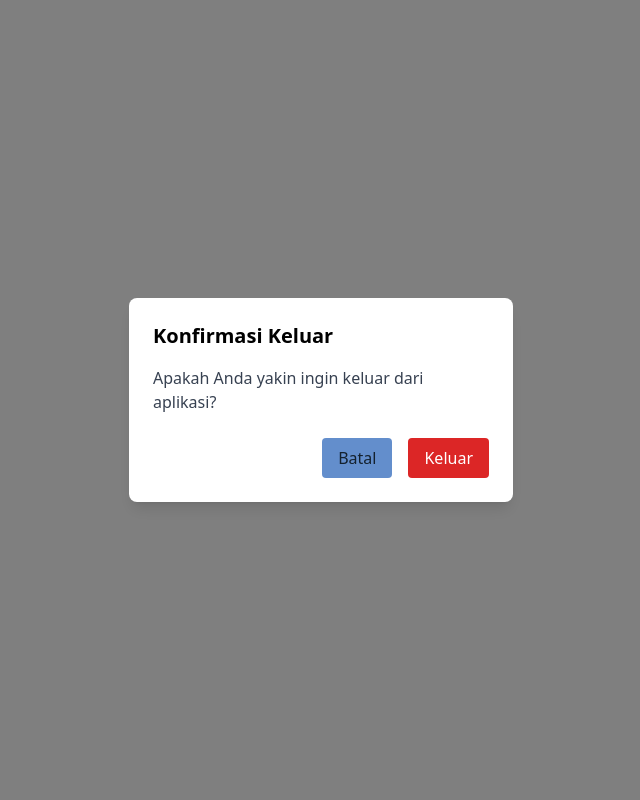
After one commit to TK-17-BASDAT/tk17, a Django app: page /auth/logout/ in a window 1280 px wide. The commit adds this page. Shown: the whole page, without its empty margins (319-959 px from the left). Run offline with Django 5.2, Linux system fonts and the light colour scheme; some libraries are stand-ins or nearby versions.

Commit message:
add logout

```diff
--- /dev/null
+++ b/authentication/templates/authentication/logout.html
@@ -0,0 +1,43 @@
+{% extends "base.html" %}
+{% load static %}
+
+{% block content %}
+  <!-- Modal Konfirmasi Logout -->
+  <div id="logout-modal"
+       class="fixed inset-0 z-50 flex items-center justify-center bg-black bg-opacity-50">
+    <div class="bg-white rounded-lg shadow-lg w-full max-w-sm mx-4 p-6">
+      <h2 class="text-xl font-semibold mb-4">Konfirmasi Keluar</h2>
+      <p class="mb-6 text-gray-700">
+        Apakah Anda yakin ingin keluar dari aplikasi?
+      </p>
+      <div class="flex justify-end space-x-4">
+        <button id="logout-cancel"
+                class="px-4 py-2 bg-secondary text-primary rounded hover:bg-secondary/80 transition">
+          Batal
+        </button>
+        <button id="logout-confirm"
+                class="px-4 py-2 bg-red-600 text-white rounded hover:bg-red-500 transition">
+          Keluar
+        </button>
+      </div>
+    </div>
+  </div>
+
+  <script>
+    document.addEventListener('DOMContentLoaded', () => {
+      const modal       = document.getElementById('logout-modal');
+      const btnCancel   = document.getElementById('logout-cancel');
+      const btnConfirm  = document.getElementById('logout-confirm');
+
+      // Tombol Batal: kembali ke halaman sebelumnya
+      btnCancel.addEventListener('click', () => {
+        window.history.back();
+      });
+
+      // Tombol Keluar: arahkan ke halaman login
+      btnConfirm.addEventListener('click', () => {
+        window.location.href = '{% url "authentication:login" %}';
+      });
+    });
+  </script>
+{% endblock %}
--- a/authentication/urls.py
+++ b/authentication/urls.py
@@ -6,4 +6,5 @@ app_name = 'authentication'
 urlpatterns = [
     path('login/', TemplateView.as_view(template_name='authentication/login.html'), name='login'),
     path('register/', TemplateView.as_view(template_name='authentication/register.html'), name='register'),
+    path('logout/', TemplateView.as_view(template_name='authentication/logout.html'), name='logout'),
 ]
--- a/kunjungan/templates/kunjungan/create.html
+++ b/kunjungan/templates/kunjungan/create.html
@@ -11,7 +11,7 @@
   <!-- Main content -->
   <main class="flex-1 bg-gray-50 font-poppins p-8">
     <div class="max-w-3xl mx-auto">
-      <h1 class="text-3xl font-semibold text-primary mb-6">Create New Kunjungan</h1>
+      <h1 class="text-3xl font-semibold text-primary mb-6">Buat Kunjungan Baru</h1>
 
       <form action="#" method="post" class="bg-white rounded-lg shadow p-6 space-y-5">
         {% csrf_token %}
@@ -66,12 +66,12 @@
         <div class="flex space-x-4 pt-4">
           <button type="submit"
                   class="px-6 py-2 bg-primary text-white rounded hover:bg-secondary transition">
-            Create
+            Buat
           </button>
           <button type="button"
                   onclick="window.history.back()"
                   class="px-6 py-2 bg-secondary text-primary rounded hover:bg-secondary/80 transition">
-            Cancel
+            Batal
           </button>
         </div>
       </form>
--- a/kunjungan/templates/kunjungan/update.html
+++ b/kunjungan/templates/kunjungan/update.html
@@ -74,7 +74,7 @@
           <button type="button"
                   onclick="window.history.back()"
                   class="px-6 py-2 bg-secondary text-primary rounded hover:bg-secondary/80 transition">
-            Cancel
+            Batal
           </button>
         </div>
       </form>
--- a/perawatan_hewan/templates/perawatan_hewan/create.html
+++ b/perawatan_hewan/templates/perawatan_hewan/create.html
@@ -5,7 +5,7 @@
     {% include 'navbar/sidebar_dokter.html' %}
   </aside>
   <main class="flex-1 bg-gray-50 font-poppins p-8">
-    <h1 class="text-3xl font-semibold text-primary mb-6">Create New Treatment</h1>
+    <h1 class="text-3xl font-semibold text-primary mb-6">Buat Perawatan Baru</h1>
     <form action="" method="post" class="bg-white rounded-lg shadow p-6 space-y-6">
       {% csrf_token %}
       <div>
@@ -33,12 +33,12 @@
       <div class="flex space-x-4 pt-4">
         <button type="submit"
                 class="px-6 py-2 bg-primary text-white rounded hover:bg-secondary transition">
-          Create
+          Buat
         </button>
         <button type="button"
                 class="px-6 py-2 bg-secondary text-primary rounded hover:bg-secondary/80 transition"
                 onclick="window.history.back()">
-          Cancel
+          Batal
         </button>
       </div>
     </form>
--- a/perawatan_hewan/templates/perawatan_hewan/list.html
+++ b/perawatan_hewan/templates/perawatan_hewan/list.html
@@ -18,7 +18,7 @@
           type="submit"
           class="px-4 py-2 bg-primary text-white rounded hover:bg-primary/80 transition"
         >
-          + Create New Treatment
+          + Buat Perawatan Baru
         </button>
       </form>
     </div>
@@ -63,7 +63,7 @@
               </form>
               <button id="delete-btn"
                       class="px-4 py-2 bg-primary text-white rounded hover:bg-primary/80 transition">
-                Delete
+                Hapus
               </button>
             </td>
           </tr>
--- a/perawatan_hewan/templates/perawatan_hewan/update.html
+++ b/perawatan_hewan/templates/perawatan_hewan/update.html
@@ -12,7 +12,7 @@
   <main class="flex-1 bg-gray-50 font-poppins p-8">
     <!-- Judul Halaman -->
     <h1 class="text-3xl font-semibold text-primary mb-6">
-      Update Treatment (KJN001)
+      Update Perawatan (KJN001)
     </h1>
 
     <!-- Form Update Treatment -->
@@ -55,7 +55,7 @@
         <button type="button"
                 class="px-6 py-2 bg-secondary text-primary rounded hover:bg-secondary/80 transition"
                 onclick="window.history.back()">
-          Cancel
+          Batal
         </button>
       </div>
     </form>
--- a/pet_clinic_tk17/templates/navbar/sidebar_dokter.html
+++ b/pet_clinic_tk17/templates/navbar/sidebar_dokter.html
@@ -50,7 +50,7 @@
           </a>
         </li>
         <li>
-          <a href="#" class="flex items-center px-3 py-2 text-gray-700 rounded hover:bg-gray-100">
+          <a href="{% url 'authentication:logout' %}" class="flex items-center px-3 py-2 text-gray-700 rounded hover:bg-gray-100">
             <i class="fas fa-sign-out-alt w-5"></i><span class="ml-3">Logout</span>
           </a>
         </li>
--- a/pet_clinic_tk17/templates/navbar/sidebar_frontdesk.html
+++ b/pet_clinic_tk17/templates/navbar/sidebar_frontdesk.html
@@ -30,7 +30,7 @@
           </a>
         </li>
         <li>
-          <a href="#" class="flex items-center px-3 py-2 text-gray-700 rounded hover:bg-gray-100">
+          <a href="{% url 'authentication:logout' %}" class="flex items-center px-3 py-2 text-gray-700 rounded hover:bg-gray-100">
             <i class="fas fa-sign-out-alt w-5"></i><span class="ml-3">Logout</span>
           </a>
         </li>
--- a/pet_clinic_tk17/templates/navbar/sidebar_klien.html
+++ b/pet_clinic_tk17/templates/navbar/sidebar_klien.html
@@ -17,7 +17,7 @@
           </a>
         </li>
         <li>
-          <a href="#" class="flex items-center px-3 py-2 text-gray-700 rounded hover:bg-gray-100">
+          <a href="{% url 'authentication:logout' %}" class="flex items-center px-3 py-2 text-gray-700 rounded hover:bg-gray-100">
             <i class="fas fa-sign-out-alt w-5"></i>
             <span class="ml-3">Logout</span>
           </a>
--- a/pet_clinic_tk17/templates/navbar/sidebar_perawat.html
+++ b/pet_clinic_tk17/templates/navbar/sidebar_perawat.html
@@ -25,7 +25,7 @@
         </a>
       </li>
       <li>
-        <a href="#" class="flex items-center px-3 py-2 text-gray-700 rounded hover:bg-gray-100">
+        <a href="{% url 'authentication:logout' %}" class="flex items-center px-3 py-2 text-gray-700 rounded hover:bg-gray-100">
           <i class="fas fa-sign-out-alt w-5"></i><span class="ml-3">Logout</span>
         </a>
       </li>
--- a/rekam_medis/templates/rekam_medis/create.html
+++ b/rekam_medis/templates/rekam_medis/create.html
@@ -11,7 +11,7 @@
   <!-- Main create form -->
   <main class="flex-1 bg-gray-50 font-poppins p-8">
     <div class="max-w-lg mx-auto bg-white rounded-lg shadow-lg p-6 space-y-6">
-      <h1 class="text-2xl font-semibold">Create Rekam Medis</h1>
+      <h1 class="text-2xl font-semibold">Buat Rekam Medis</h1>
       <form action="#" method="post" class="space-y-4">
         {% csrf_token %}
         <div>
@@ -53,13 +53,13 @@
             onclick="window.history.back()"
             class="px-6 py-2 bg-secondary text-primary rounded hover:bg-secondary/80 transition"
           >
-            Cancel
+            Batal
           </button>
           <button
             type="submit"
             class="px-6 py-2 bg-primary text-white rounded hover:bg-secondary transition"
           >
-            Create
+            Buat
           </button>
         </div>
       </form>
--- a/rekam_medis/templates/rekam_medis/update.html
+++ b/rekam_medis/templates/rekam_medis/update.html
@@ -49,7 +49,7 @@
             onclick="window.history.back()"
             class="px-6 py-2 bg-secondary text-primary rounded hover:bg-secondary/80 transition"
           >
-            Cancel
+            Batal
           </button>
           <button
             type="submit"
```
Also changed, not shown: kunjungan/templates/kunjungan/list.html (+4 -4 lines).
